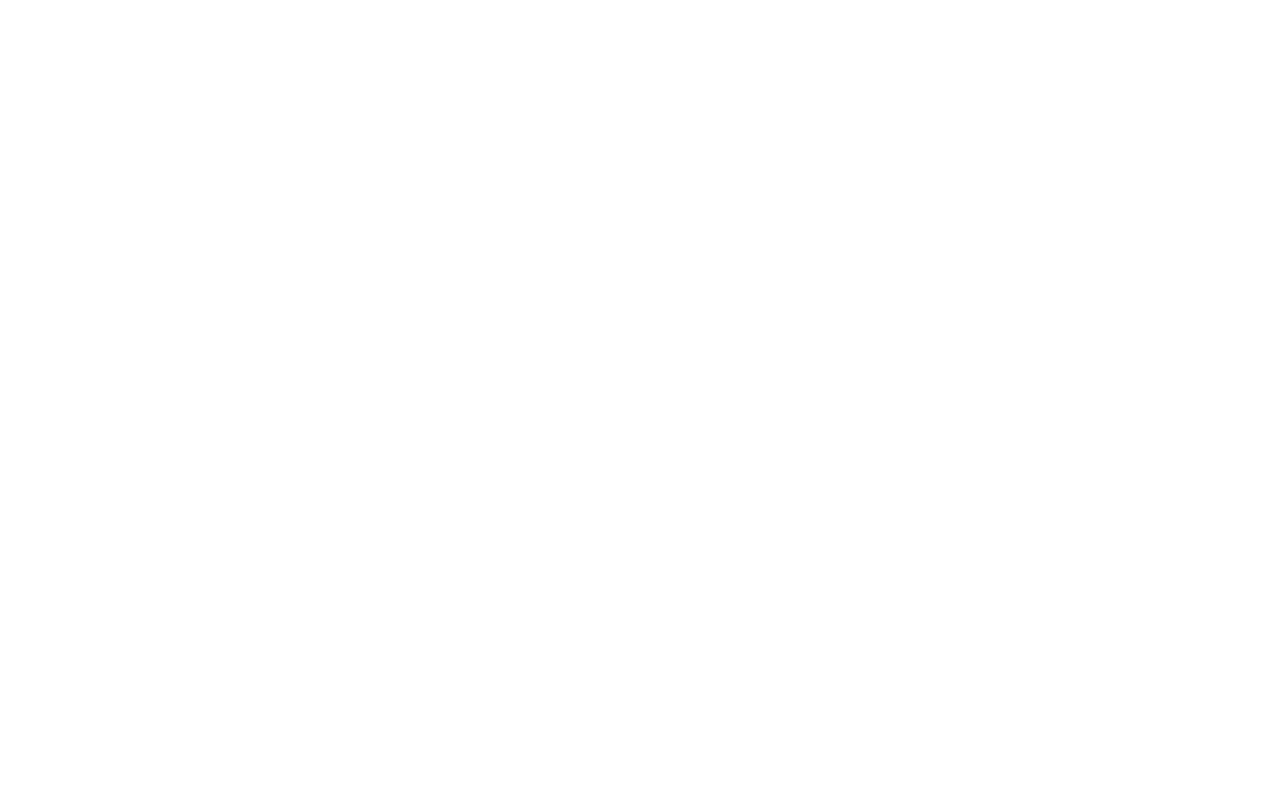
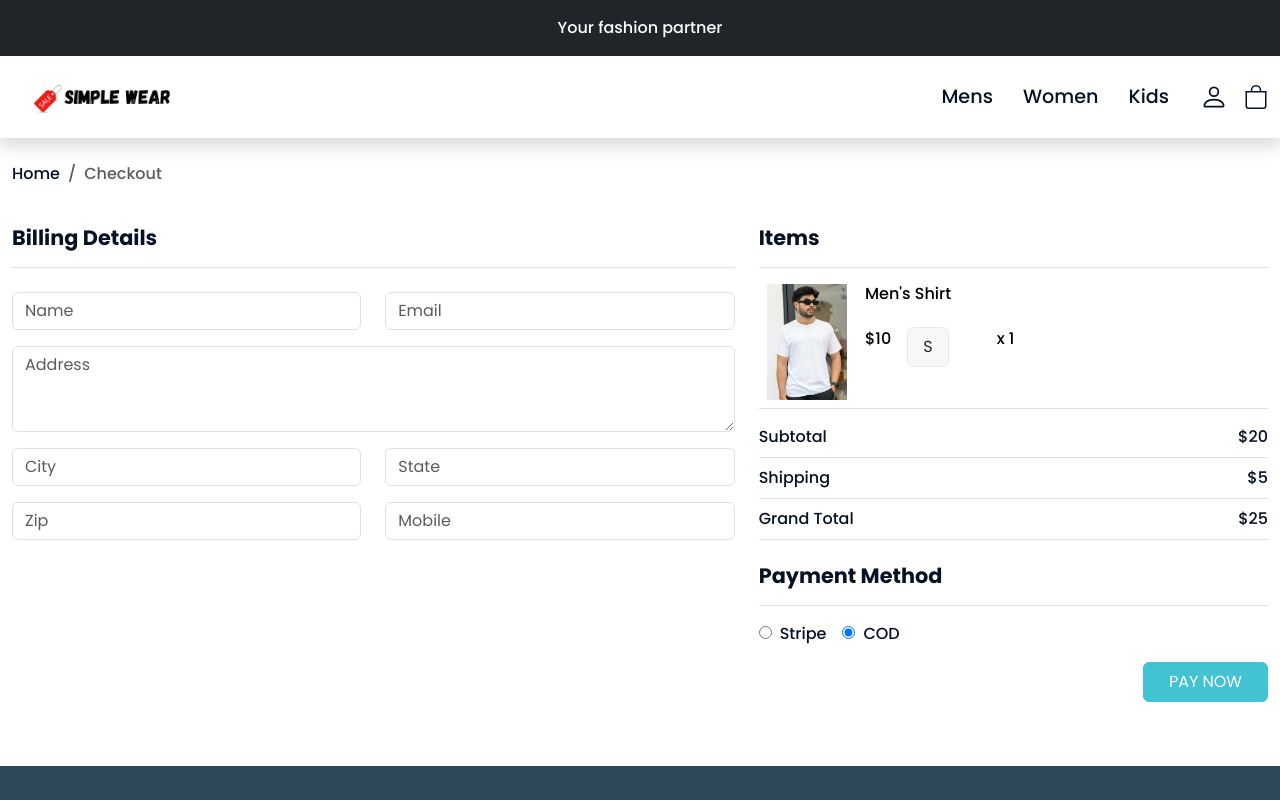
Before and after one commit to AyodhyaSankalpa/Laravel-React-E-commerce, a React app in the folder frontend/: page /checkout in a window 1280 px wide. Before the commit this address had no page. Shown: the top 800 px of the page. Built offline with nearby package versions, Linux system fonts and the light colour scheme; the HTML template or start-up script is replaced by a standard one.

Commit message:
Create Checkout page

```diff
--- a/frontend/src/App.jsx
+++ b/frontend/src/App.jsx
@@ -4,6 +4,7 @@
 import Shop from './components/Shop'
 import Product from './components/Product'
 import Cart from './components/Cart'
+import Checkout from './components/Checkout'
 
 
 function App() {
@@ -17,6 +18,7 @@
               <Route path='/shop' element={<Shop/>}/>
               <Route path='/product' element={<Product/>}/>
               <Route path='/cart' element={<Cart/>}/>
+              <Route path='/checkout' element={<Checkout/>}/>
           </Routes>
       </BrowserRouter>
     </>
--- /dev/null
+++ b/frontend/src/components/Checkout.jsx
@@ -0,0 +1,148 @@
+import React, { useState } from 'react'
+import Layout from './common/Layout'
+import { Link } from 'react-router-dom'
+import ProductImg from '../assets/images/Mens/six.jpg'
+
+const Checkout = () => {
+    const [paymentMethod, setPaymentMethod] = useState('cod')
+
+    const handlePaymentMethod = (e) => {
+        setPaymentMethod(e.target.value)
+    }
+  return (
+    <Layout>
+
+        <div className="container pb-5">
+            <div className="row">
+                <div className="col-md-12">
+                    <nav aria-label="breadcrumb" className='py-4'>
+                        <ol class="breadcrumb">
+                            <li class="breadcrumb-item"><Link to="/">Home</Link></li>
+                            <li class="breadcrumb-item active" aria-current="page">Checkout</li>
+                        </ol>
+                    </nav>
+                </div>
+            </div>
+            <div className="row">
+                <div className="col-md-7">
+                    <h3 className='border-bottom pb-3'><strong>Billing Details</strong></h3>
+                    <form action="">
+                        <div className="row pt-3">
+
+                            <div className="col-md-6">
+                                <div className='mb-3'>
+                                    <input type="text" className='form-control' placeholder='Name' />
+                                </div>
+                            </div>
+
+                            <div className="col-md-6">
+                                <div className='mb-3'>
+                                    <input type="text" className='form-control' placeholder='Email' />
+                                </div>
+                            </div>
+
+                            <div className="mb-3">
+                                <textarea name="" rows={3} className='form-control' placeholder='Address'></textarea>
+                            </div>
+
+                            <div className="col-md-6">
+                                <div className='mb-3'>
+                                    <input type="text" className='form-control' placeholder='City' />
+                                </div>
+                            </div>
+
+                            <div className="col-md-6">
+                                <div className='mb-3'>
+                                    <input type="text" className='form-control' placeholder='State' />
+                                </div>
+                            </div>
+
+                            <div className="col-md-6">
+                                <div className='mb-3'>
+                                    <input type="text" className='form-control' placeholder='Zip' />
+                                </div>
+                            </div>
+
+                            <div className="col-md-6">
+                                <div className='mb-3'>
+                                    <input type="text" className='form-control' placeholder='Mobile' />
+                                </div>
+                            </div>
+
+                        </div>
+                    </form>
+                </div>
+                <div className="col-md-5">
+
+                    <h3 className='border-bottom pb-3'><strong>Items</strong></h3>
+
+                    <table className='table'>
+                        <tbody>
+                            <tr>
+                                <td width={100}>
+                                    <img src={ProductImg} width={80} alt="" />
+                                </td>
+                                <td width={600}>
+                                    <h4>Men's Shirt</h4>
+                                    <div className='d-flex align-item-center pt-3'>
+                                        <span>$10</span>
+                                        <div className="ps-3">
+                                            <button className="btn btn-size">S</button>
+                                        </div>
+                                        <div className='ps-5'>
+                                            x 1
+                                        </div>
+                                    </div>
+                                </td>
+                            </tr>
+                        </tbody>
+                    </table>
+
+                    <div className="row">
+                        <div className="col-md-12">
+
+                            <div className="d-flex justify-content-between border-bottom pb-2">
+                                <div>Subtotal</div>
+                                <div>$20</div>
+                            </div>
+
+                            <div className="d-flex justify-content-between border-bottom py-2">
+                                <div>Shipping</div>
+                                <div>$5</div>
+                            </div>
+
+                            <div className="d-flex justify-content-between border-bottom py-2">
+                                <div>Grand Total</div>
+                                <div>$25</div>
+                            </div>
+
+                        </div>
+                    </div>
+
+                    <h3 className='border-bottom pt-4 pb-3'><strong>Payment Method</strong></h3>
+
+                    <div  className='pt-2'>
+                        <input type="radio"
+                        onClick={handlePaymentMethod}
+                        checked={paymentMethod == 'stripe'} value={'stripe'} />
+                        <label htmlFor="" className='from-control ps-2'>Stripe</label>
+
+                        <input type="radio"
+                        onClick={handlePaymentMethod}
+                        checked={paymentMethod == 'cod'} value={'cod'} className='ms-3'/>
+                        <label htmlFor="" className='from-control ps-2'>COD</label>
+                    </div>
+
+                    <div className="d-flex justify-content-end py-3">
+                        <button className="btn btn-primary text-uppercase">Pay Now</button>
+                    </div>
+
+                </div>
+            </div>
+        </div>
+
+    </Layout>
+  )
+}
+
+export default Checkout
```
